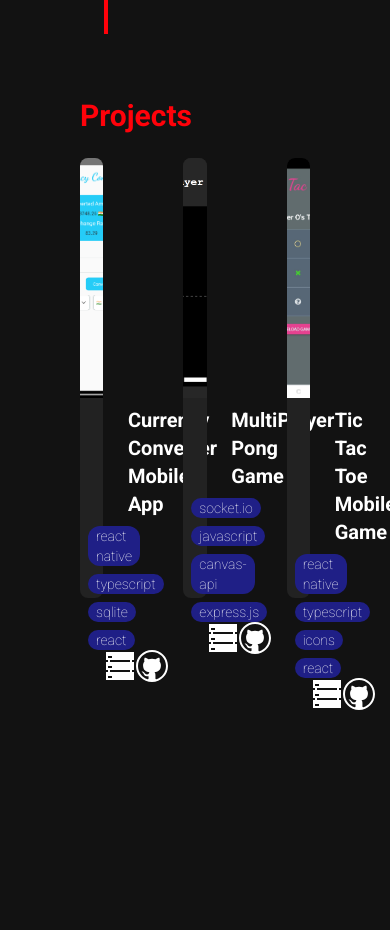
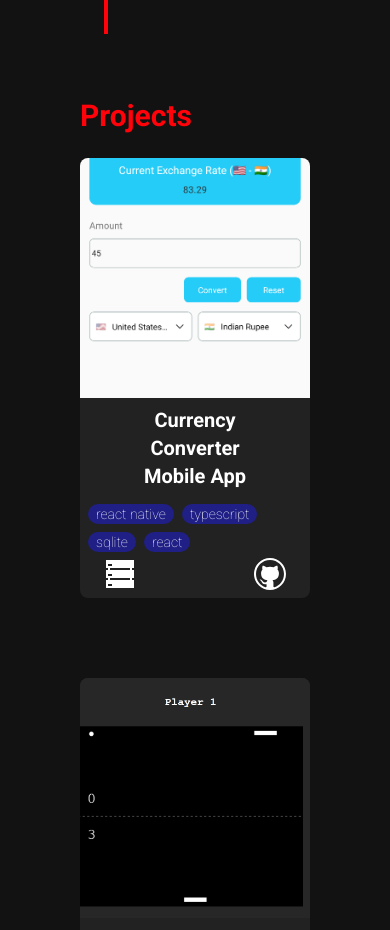
Before and after one commit to qur786/portfolio, a React (Vite) app: page / in a window 390 px wide. Shown: the part 7580-8510 px from the top of the page. Built offline with nearby package versions, Linux system fonts and the light colour scheme.

Commit message:
refactor: update projects to be mobile responsive

```diff
--- a/src/components/Projects/index.tsx
+++ b/src/components/Projects/index.tsx
@@ -7,7 +7,7 @@ export function Projects(): JSX.Element {
   return (
     <div id="projects" className="h-screen px-4 py-8 ">
       <h2 className="text-3xl text-[#FF020A] font-bold">Projects</h2>
-      <div className="grid grid-cols-3 gap-x-20 py-6">
+      <div className="grid sm:grid-cols-3 grid-cols-1 gap-20 py-6 justify-items-center">
         <Project
           image={CurrencyConverterImage}
           title="Currency Converter Mobile App"
```
